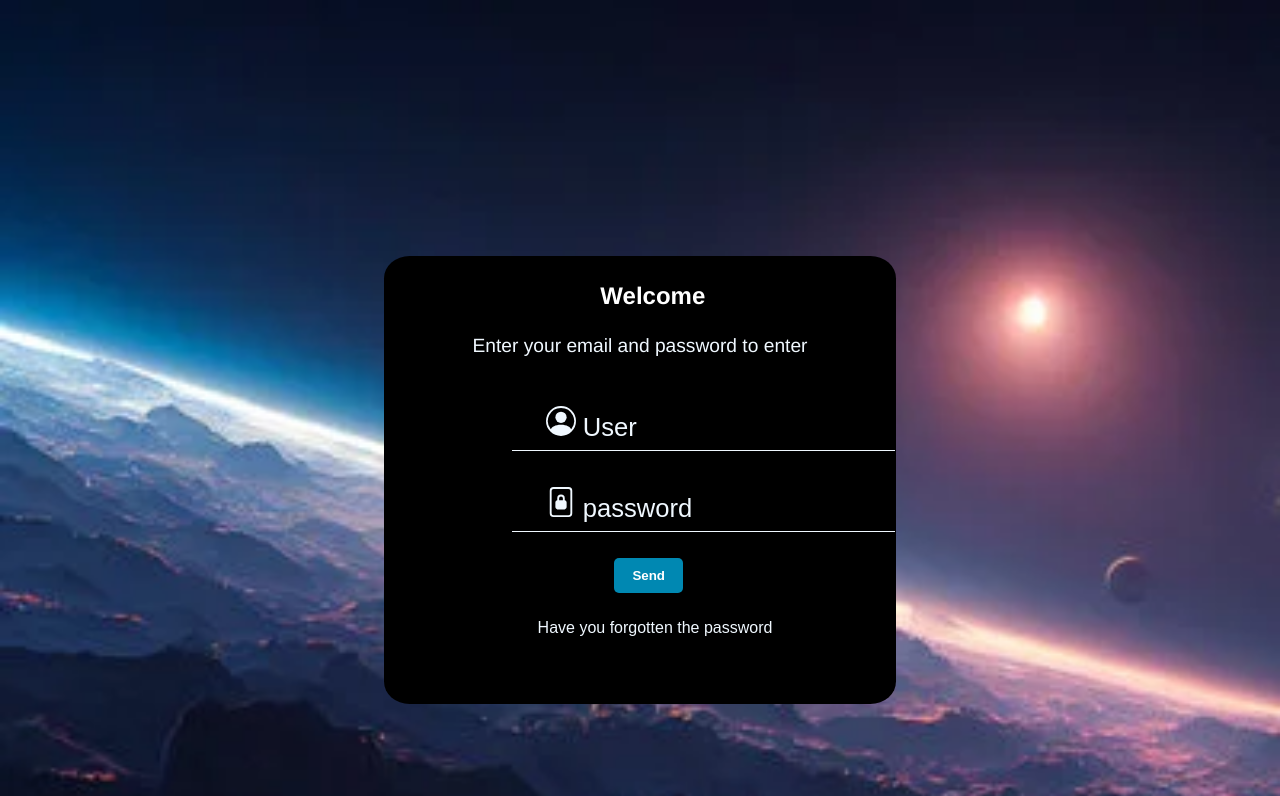
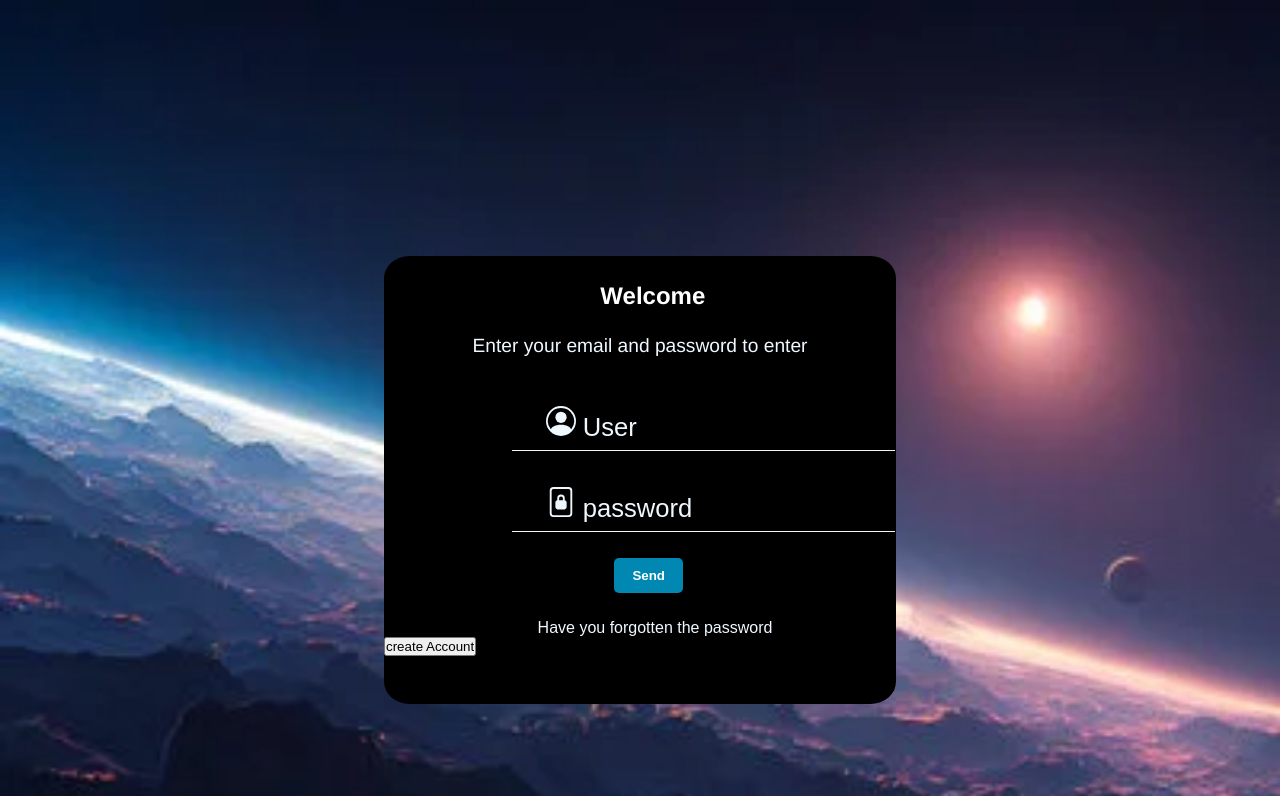
Before and after one commit to deggeeryind/logins, a plain HTML site: page index.html in a window 1280 px wide. Shown: the top 796 px of the page. Drawn offline with Linux system fonts and the light colour scheme.

Commit message:
Update index.html

```diff
--- a/index.html
+++ b/index.html
@@ -45,7 +45,13 @@
             <div>
                 <a href="#">Have you forgotten the password</a>
             </div>
+
+            <div>
+                <input type="button" value="create Account">
+            </div>
         </form>
     </section>
 
 </body>
+
+</html>
```
